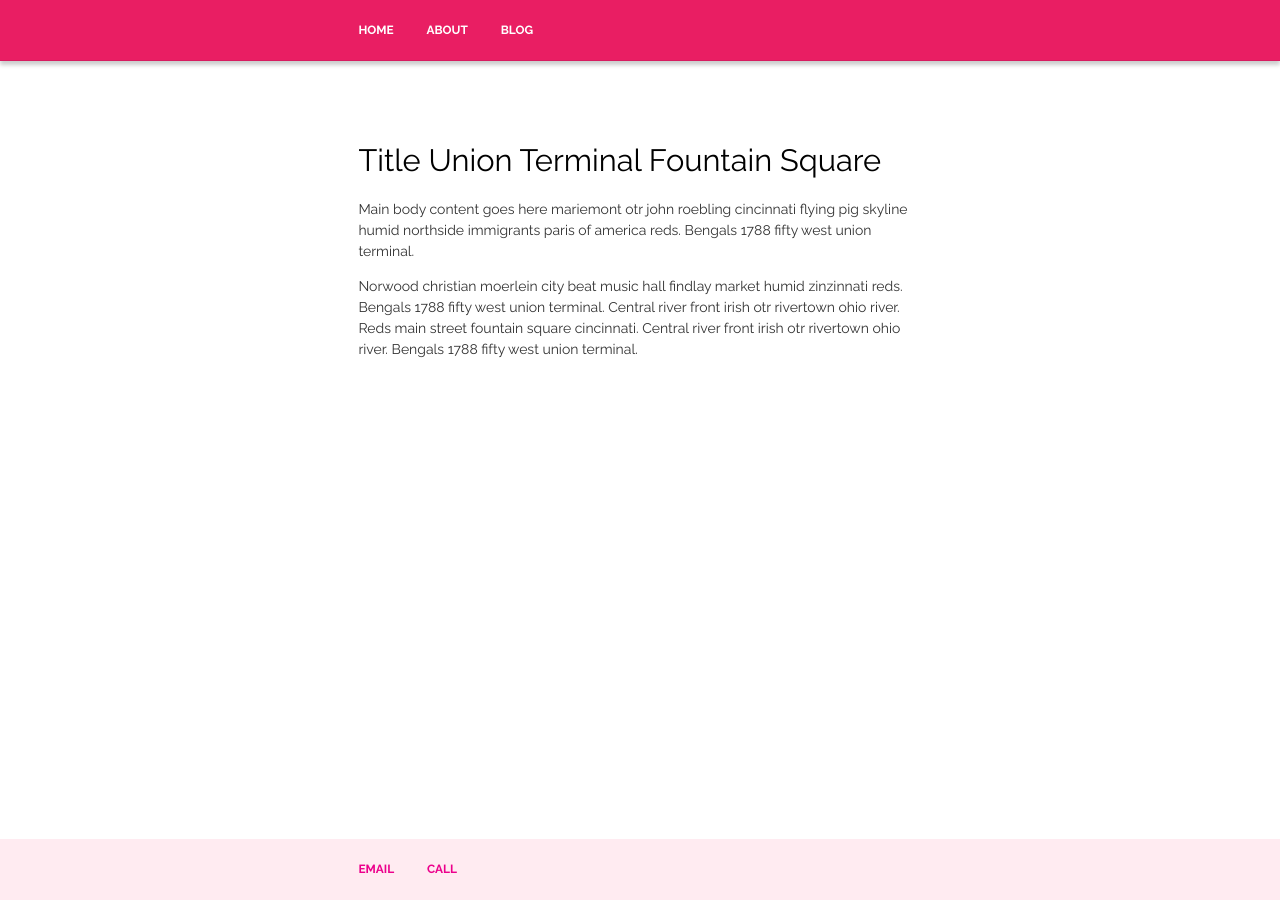
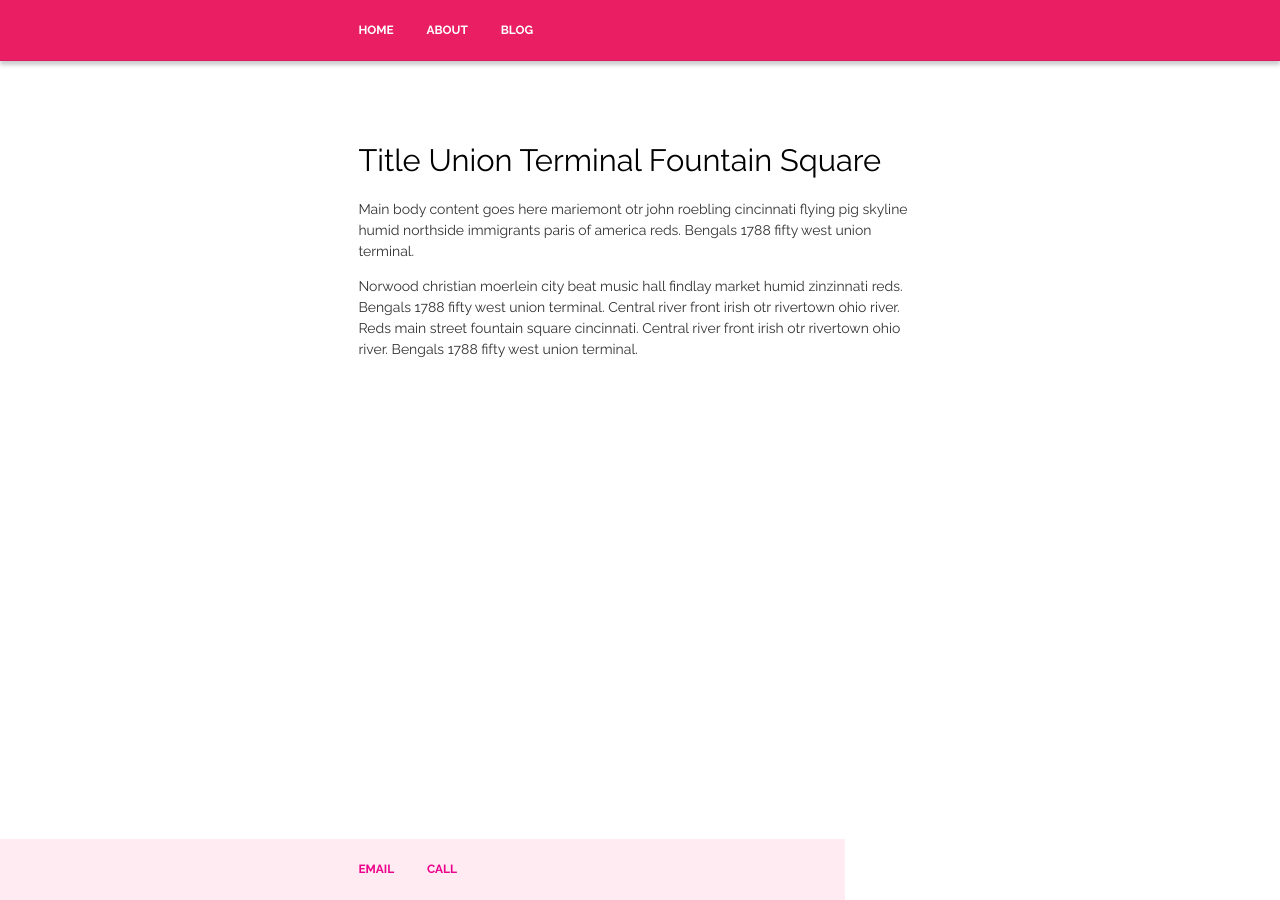
Before and after one commit to banbanbana/happybana.github.io, a Jekyll site: the page index.html, which Jekyll copies as it is, in a window 1280 px wide. Built offline with Jekyll 4.4.1, drawn with Linux system fonts in a browser that asks for light colours.

Commit message:
Update test.css

```diff
--- a/css/test.css
+++ b/css/test.css
@@ -97,7 +97,6 @@ footer {
     height: .8em;
     left: 0;
     position: absolute;
-    width: 60%;
     background-color: #ffebf1;
 	color:#ffffff;
 }
@@ -288,7 +287,6 @@ footer {
     height: .8em;
     left: 0;
     position: absolute;
-    width: 60%;
     background-color: #ffebf1;
 	color:#ffffff;
 }
@@ -479,7 +477,6 @@ footer {
     height: .8em;
     left: 0;
     position: absolute;
-    width: 60%;
     background-color: #ffebf1;
 	color:#ffffff;
 }
```
